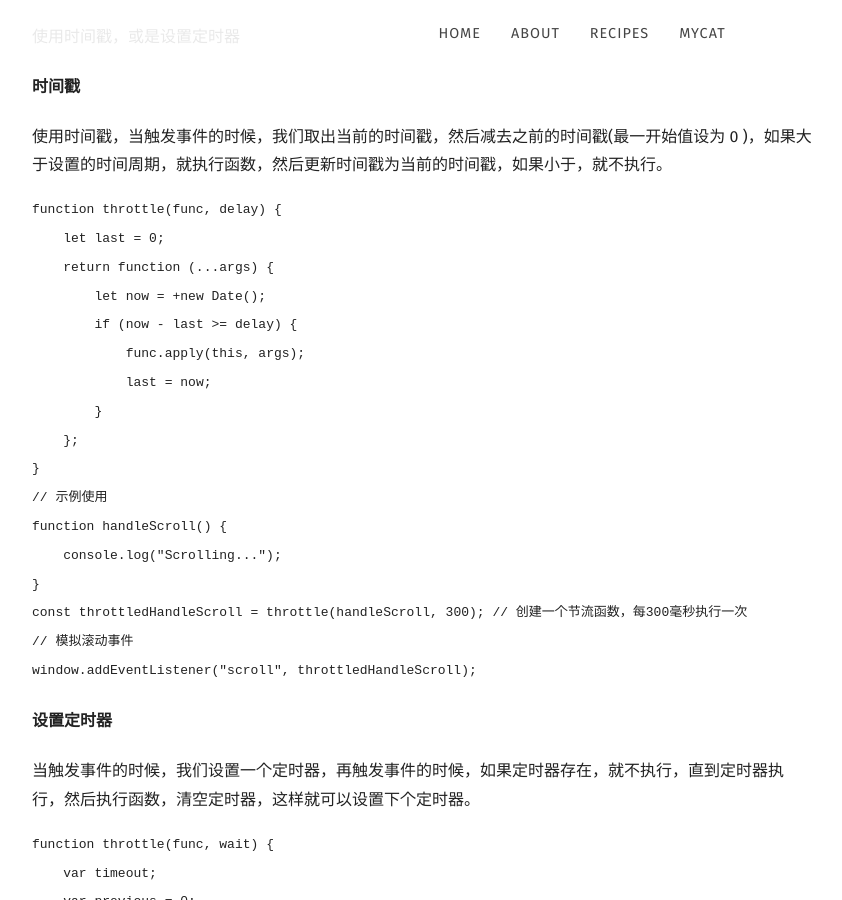
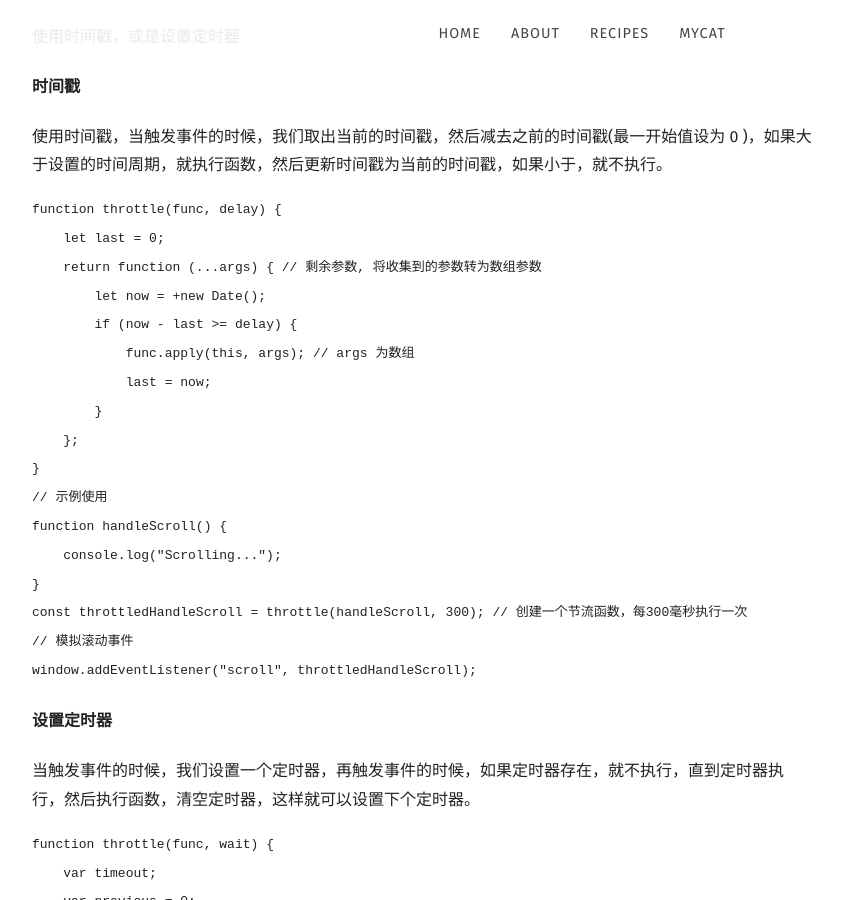
Before and after one commit to shellGrace/shellGrace.github.io, a Jekyll site: the page built from _posts/2022-07-28-防抖节流.md, in a window 1280 px wide and 900 px high, scrolled down 1875 px. Shown: the whole window, without its empty margins (58-900 px from the left). Built offline with Jekyll 4.4.1, drawn with Linux system fonts in a browser that asks for light colours; nearby versions of some CDN libraries; some web fonts are replaced.

Commit message:
Update 2022-07-28-防抖节流.md

````diff
--- a/_posts/2022-07-28-防抖节流.md
+++ b/_posts/2022-07-28-防抖节流.md
@@ -71,10 +71,10 @@ debounce('防抖函数名', '延时时间')
 ```javascript
 function throttle(func, delay) {
     let last = 0;
-    return function (...args) {
+    return function (...args) { // 剩余参数, 将收集到的参数转为数组参数
         let now = +new Date();
         if (now - last >= delay) {
-            func.apply(this, args);
+            func.apply(this, args); // args 为数组
             last = now;
         }
     };
````
